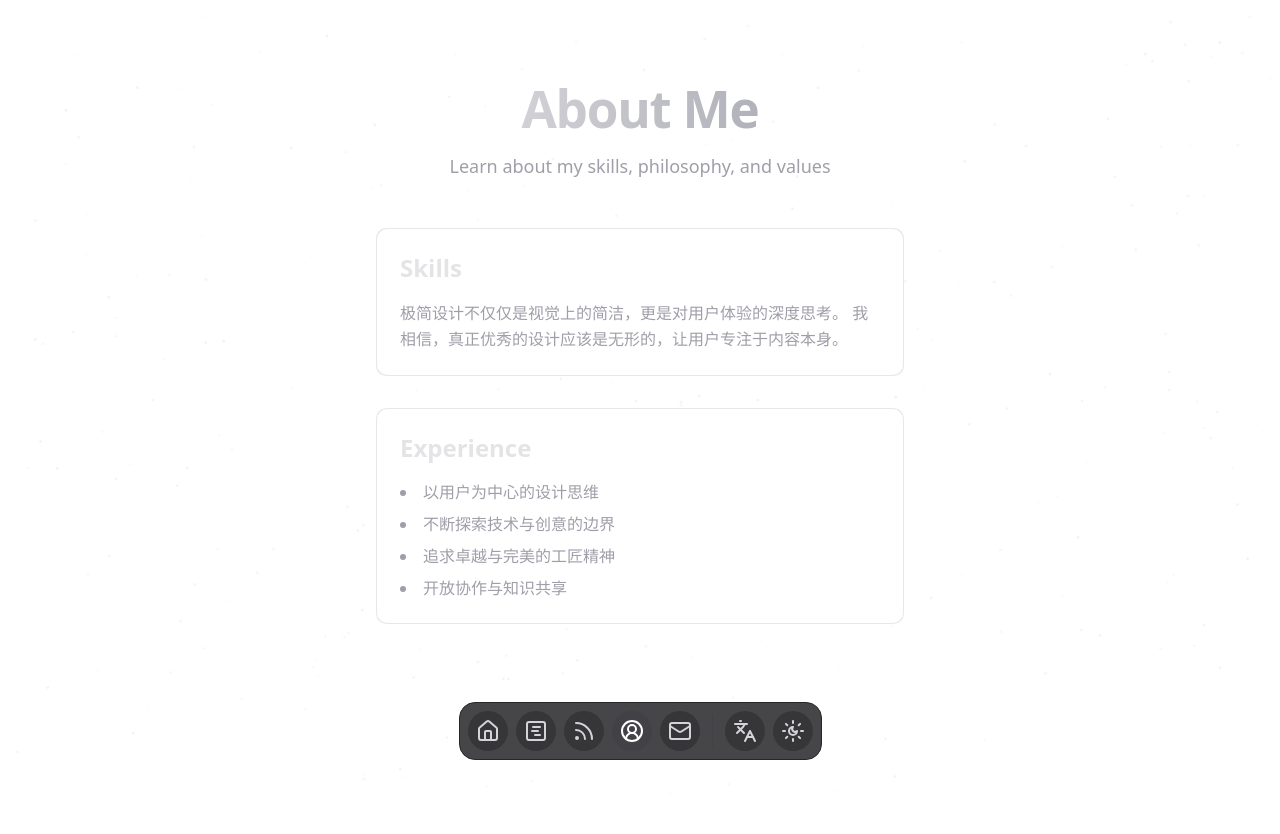
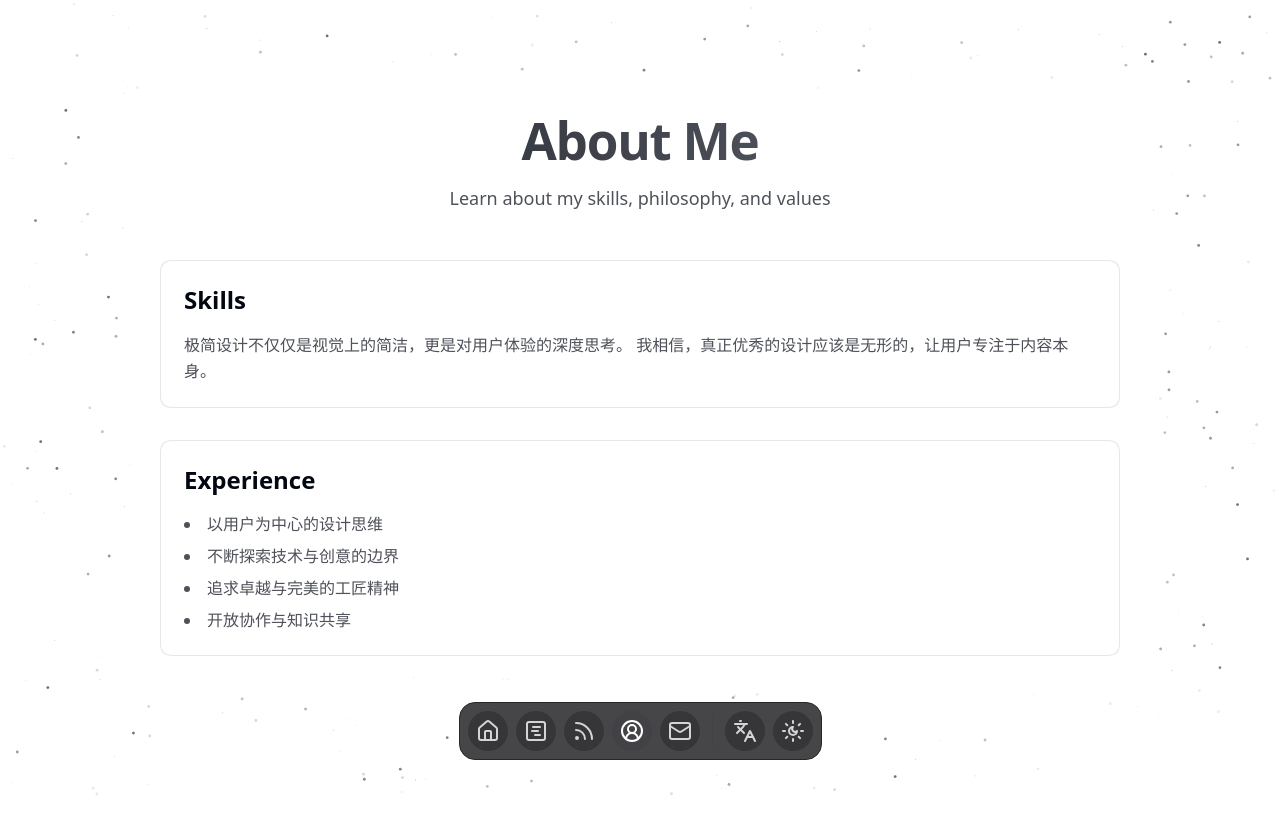
Before and after one commit to publieople/Homepage, a React (Vite) app: page /about in a window 1280 px wide. Shown: the top 834 px of the page. Built offline with nearby package versions, Linux system fonts and the light colour scheme.

Commit message:
feat(theme): 实现主题模式支持并优化布局组件
- 完成主题切换功能和主题持久化存储
- 添加系统主题自动检测支持
- 更新 Container、Layout、MagicCard 等组件以适配新主题
- 优化粒子效果和背景颜色以适应不同主题

```diff
--- a/src/components/layout/Container.tsx
+++ b/src/components/layout/Container.tsx
@@ -4,39 +4,14 @@ import { ReactNode } from "react";
 interface ContainerProps {
   children: ReactNode;
   className?: string;
-  maxWidth?: "xs" | "sm" | "md" | "lg" | "xl" | "2xl" | "full";
-  padding?: "none" | "sm" | "md" | "lg";
 }
 
-const maxWidthMap = {
-  xs: "max-w-xs",
-  sm: "max-w-sm",
-  md: "max-w-md",
-  lg: "max-w-lg",
-  xl: "max-w-xl",
-  "2xl": "max-w-2xl",
-  full: "max-w-full",
-};
-
-const paddingMap = {
-  none: "px-0",
-  sm: "px-4",
-  md: "px-4 sm:px-6",
-  lg: "px-4 sm:px-6 lg:px-8",
-};
-
-export function Container({
-  children,
-  className,
-  maxWidth = "xl",
-  padding = "md",
-}: ContainerProps) {
+export function Container({ children, className }: ContainerProps) {
   return (
     <div
       className={cn(
-        "mx-auto w-full",
-        maxWidthMap[maxWidth],
-        paddingMap[padding],
+        "w-full max-w-5xl px-4 py-6 sm:px-6 sm:py-8 md:px-8 mx-auto space-y-6 sm:space-y-8",
+        "bg-background/70 rounded-lg backdrop-blur-md transition-colors",
         className
       )}
     >
--- a/src/components/layout/Layout.tsx
+++ b/src/components/layout/Layout.tsx
@@ -2,6 +2,7 @@ import { ReactNode, useEffect, useState } from "react";
 import { Particles } from "@/components/magicui/particles";
 import { Navigation } from "./Navigation";
 import { cn } from "@/lib/utils";
+import { useTheme } from "@/hooks/useTheme";
 
 interface LayoutProps {
   children: ReactNode;
@@ -11,6 +12,18 @@ interface LayoutProps {
 export function Layout({ children, className }: LayoutProps) {
   // 根据设备性能和屏幕尺寸调整粒子数量
   const [particleCount, setParticleCount] = useState(300);
+  const { isDark } = useTheme();
+
+  // 根据主题设置粒子颜色
+  const particleColor = isDark ? "#eeeeee" : "#333333";
+
+  // 添加一个刷新触发器来强制Particles组件重新渲染
+  const [refreshParticles, setRefreshParticles] = useState(false);
+
+  // 监听主题变化，触发粒子刷新
+  useEffect(() => {
+    setRefreshParticles((prev) => !prev);
+  }, [isDark]);
 
   useEffect(() => {
     const updateParticleCount = () => {
@@ -31,7 +44,7 @@ export function Layout({ children, className }: LayoutProps) {
   }, []);
 
   return (
-    <div className="relative min-h-screen w-full bg-background">
+    <div className="relative min-h-screen w-full bg-background transition-colors">
       {/* 粒子背景 */}
       <div className="fixed inset-0 z-0">
         <Particles
@@ -40,7 +53,8 @@ export function Layout({ children, className }: LayoutProps) {
           staticity={50}
           ease={30}
           size={window.innerWidth < 768 ? 0.2 : 0.4}
-          color="#eee"
+          color={particleColor} // 使用基于主题的颜色
+          refresh={refreshParticles} // 添加refresh参数使粒子重新生成
         />
       </div>
 
--- a/src/components/layout/PageTemplate.tsx
+++ b/src/components/layout/PageTemplate.tsx
@@ -23,12 +23,12 @@ export function PageTemplate({
         {(title || subtitle) && (
           <header className="mb-8 sm:mb-10 lg:mb-12 text-center">
             {title && (
-              <h1 className="bg-gradient-to-r from-zinc-200 to-zinc-400 bg-clip-text text-3xl sm:text-4xl lg:text-5xl font-bold tracking-tight text-transparent">
+              <h1 className="bg-gradient-to-r from-foreground/90 to-foreground/60 bg-clip-text text-3xl sm:text-4xl lg:text-5xl font-bold tracking-tight text-transparent transition-colors">
                 {title}
               </h1>
             )}
             {subtitle && (
-              <p className="mt-3 sm:mt-4 text-base sm:text-lg text-zinc-400 max-w-[42rem] mx-auto">
+              <p className="mt-3 sm:mt-4 text-base sm:text-lg text-foreground/70 max-w-[42rem] mx-auto transition-colors">
                 {subtitle}
               </p>
             )}
--- a/src/components/magicui/magic-card.tsx
+++ b/src/components/magicui/magic-card.tsx
@@ -2,7 +2,7 @@
 
 import { motion, useMotionTemplate, useMotionValue } from "motion/react";
 import React, { useCallback, useEffect, useRef } from "react";
-
+import { useTheme } from "@/hooks/useTheme";
 import { cn } from "@/lib/utils";
 
 interface MagicCardProps {
@@ -19,14 +19,25 @@ export function MagicCard({
   children,
   className,
   gradientSize = 200,
-  gradientColor = "#262626",
+  gradientColor,
   gradientOpacity = 0.8,
-  gradientFrom = "#9E7AFF",
-  gradientTo = "#FE8BBB",
+  gradientFrom,
+  gradientTo,
 }: MagicCardProps) {
   const cardRef = useRef<HTMLDivElement>(null);
   const mouseX = useMotionValue(-gradientSize);
   const mouseY = useMotionValue(-gradientSize);
+  const { isDark } = useTheme();
+
+  // 根据主题设置默认值
+  const defaultGradientColor = isDark ? "#262626" : "#e4e4e7";
+  const defaultGradientFrom = isDark ? "#9E7AFF" : "#8B5CF6";
+  const defaultGradientTo = isDark ? "#FE8BBB" : "#EC4899";
+
+  // 使用提供的值或默认值
+  const actualGradientColor = gradientColor || defaultGradientColor;
+  const actualGradientFrom = gradientFrom || defaultGradientFrom;
+  const actualGradientTo = gradientTo || defaultGradientTo;
 
   const handleMouseMove = useCallback(
     (e: MouseEvent) => {
@@ -85,8 +96,8 @@ export function MagicCard({
         style={{
           background: useMotionTemplate`
           radial-gradient(${gradientSize}px circle at ${mouseX}px ${mouseY}px,
-          ${gradientFrom},
-          ${gradientTo},
+          ${actualGradientFrom},
+          ${actualGradientTo},
           var(--border) 100%
           )
           `,
@@ -97,7 +108,7 @@ export function MagicCard({
         className="pointer-events-none absolute inset-px rounded-[inherit] opacity-0 transition-opacity duration-300 group-hover:opacity-100"
         style={{
           background: useMotionTemplate`
-            radial-gradient(${gradientSize}px circle at ${mouseX}px ${mouseY}px, ${gradientColor}, transparent 100%)
+            radial-gradient(${gradientSize}px circle at ${mouseX}px ${mouseY}px, ${actualGradientColor}, transparent 100%)
           `,
           opacity: gradientOpacity,
         }}
--- a/src/components/magicui/particles.tsx
+++ b/src/components/magicui/particles.tsx
@@ -224,7 +224,7 @@ export const Particles: React.FC<ParticlesProps> = ({
         0,
         0,
         canvasSize.current.w,
-        canvasSize.current.h,
+        canvasSize.current.h
       );
     }
   };
@@ -243,7 +243,7 @@ export const Particles: React.FC<ParticlesProps> = ({
     start1: number,
     end1: number,
     start2: number,
-    end2: number,
+    end2: number
   ): number => {
     const remapped =
       ((value - start1) * (end2 - start2)) / (end1 - start1) + start2;
@@ -262,7 +262,7 @@ export const Particles: React.FC<ParticlesProps> = ({
       ];
       const closestEdge = edge.reduce((a, b) => Math.min(a, b));
       const remapClosestEdge = parseFloat(
-        remapValue(closestEdge, 0, 20, 0, 1).toFixed(2),
+        remapValue(closestEdge, 0, 20, 0, 1).toFixed(2)
       );
       if (remapClosestEdge > 1) {
         circle.alpha += 0.02;
--- /dev/null
+++ b/src/components/magicui/shine-border.tsx
@@ -0,0 +1,63 @@
+"use client";
+
+import * as React from "react";
+
+import { cn } from "@/lib/utils";
+
+interface ShineBorderProps extends React.HTMLAttributes<HTMLDivElement> {
+  /**
+   * Width of the border in pixels
+   * @default 1
+   */
+  borderWidth?: number;
+  /**
+   * Duration of the animation in seconds
+   * @default 14
+   */
+  duration?: number;
+  /**
+   * Color of the border, can be a single color or an array of colors
+   * @default "#000000"
+   */
+  shineColor?: string | string[];
+}
+
+/**
+ * Shine Border
+ *
+ * An animated background border effect component with configurable properties.
+ */
+export function ShineBorder({
+  borderWidth = 1,
+  duration = 14,
+  shineColor = "#000000",
+  className,
+  style,
+  ...props
+}: ShineBorderProps) {
+  return (
+    <div
+      style={
+        {
+          "--border-width": `${borderWidth}px`,
+          "--duration": `${duration}s`,
+          backgroundImage: `radial-gradient(transparent,transparent, ${
+            Array.isArray(shineColor) ? shineColor.join(",") : shineColor
+          },transparent,transparent)`,
+          backgroundSize: "300% 300%",
+          mask: `linear-gradient(#fff 0 0) content-box, linear-gradient(#fff 0 0)`,
+          WebkitMask: `linear-gradient(#fff 0 0) content-box, linear-gradient(#fff 0 0)`,
+          WebkitMaskComposite: "xor",
+          maskComposite: "exclude",
+          padding: "var(--border-width)",
+          ...style,
+        } as React.CSSProperties
+      }
+      className={cn(
+        "pointer-events-none absolute inset-0 size-full rounded-[inherit] will-change-[background-position] motion-safe:animate-shine",
+        className,
+      )}
+      {...props}
+    />
+  );
+}
--- a/src/index.css
+++ b/src/index.css
@@ -153,6 +153,18 @@ button:focus-visible {
   --color-sidebar-accent-foreground: var(--sidebar-accent-foreground);
   --color-sidebar-border: var(--sidebar-border);
   --color-sidebar-ring: var(--sidebar-ring);
+  --animate-shine: shine var(--duration) infinite linear;
+  @keyframes shine {
+  0% {
+    background-position: 0% 0%;
+    }
+  50% {
+    background-position: 100% 100%;
+    }
+  to {
+    background-position: 0% 0%;
+    }
+  }
 }
 
 .dark {
--- a/src/pages/about/About.tsx
+++ b/src/pages/about/About.tsx
@@ -10,10 +10,10 @@ export function About() {
       <div className="space-y-4 sm:space-y-6 lg:space-y-8 px-4 sm:px-0">
         <MagicCard className="rounded-lg">
           <section className="p-4 sm:p-6">
-            <h2 className="mb-3 sm:mb-4 text-xl sm:text-2xl font-semibold text-zinc-200">
+            <h2 className="mb-3 sm:mb-4 text-xl sm:text-2xl font-semibold text-foreground transition-colors">
               {t("about.skills")}
             </h2>
-            <p className="text-sm sm:text-base text-zinc-400 leading-relaxed">
+            <p className="text-sm sm:text-base text-foreground/70 leading-relaxed transition-colors">
               极简设计不仅仅是视觉上的简洁，更是对用户体验的深度思考。
               我相信，真正优秀的设计应该是无形的，让用户专注于内容本身。
             </p>
@@ -22,10 +22,10 @@ export function About() {
 
         <MagicCard className="overflow-hidden rounded-lg">
           <section className="p-4 sm:p-6">
-            <h2 className="mb-3 sm:mb-4 text-xl sm:text-2xl font-semibold text-zinc-200">
+            <h2 className="mb-3 sm:mb-4 text-xl sm:text-2xl font-semibold text-foreground transition-colors">
               {t("about.experience")}
             </h2>
-            <ul className="list-inside list-disc space-y-2 text-sm sm:text-base text-zinc-400">
+            <ul className="list-inside list-disc space-y-2 text-sm sm:text-base text-foreground/70 transition-colors">
               <li>以用户为中心的设计思维</li>
               <li>不断探索技术与创意的边界</li>
               <li>追求卓越与完美的工匠精神</li>
```
Also changed, not shown: src/pages/home/Home.tsx (+8 -7 lines), 1 other file (tests, documents, lock files or other folders).
